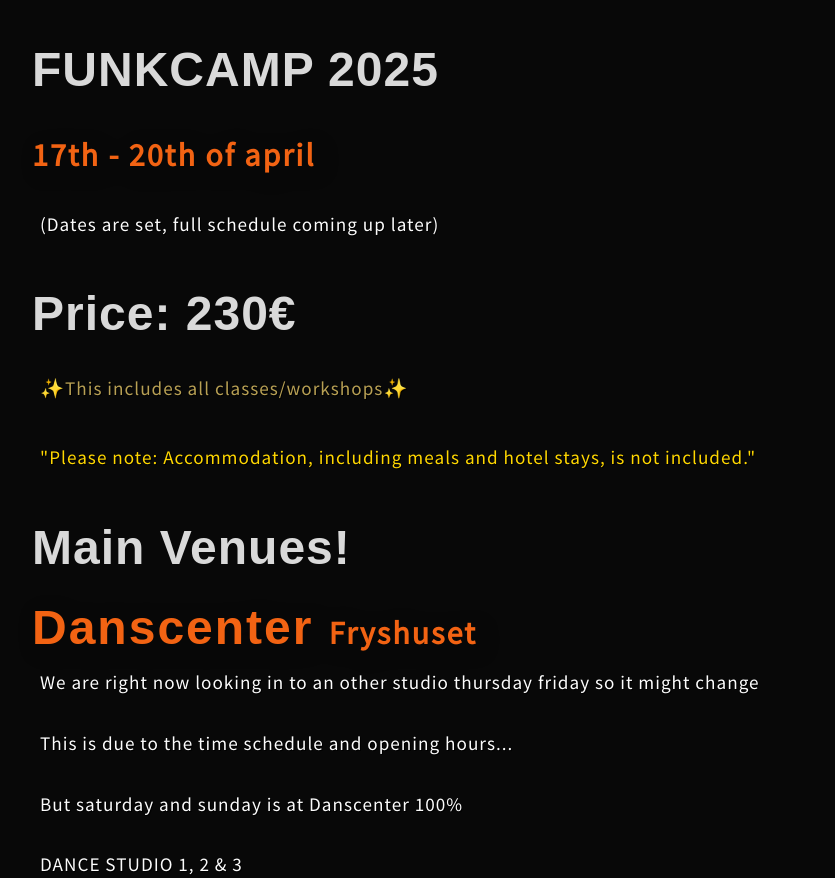
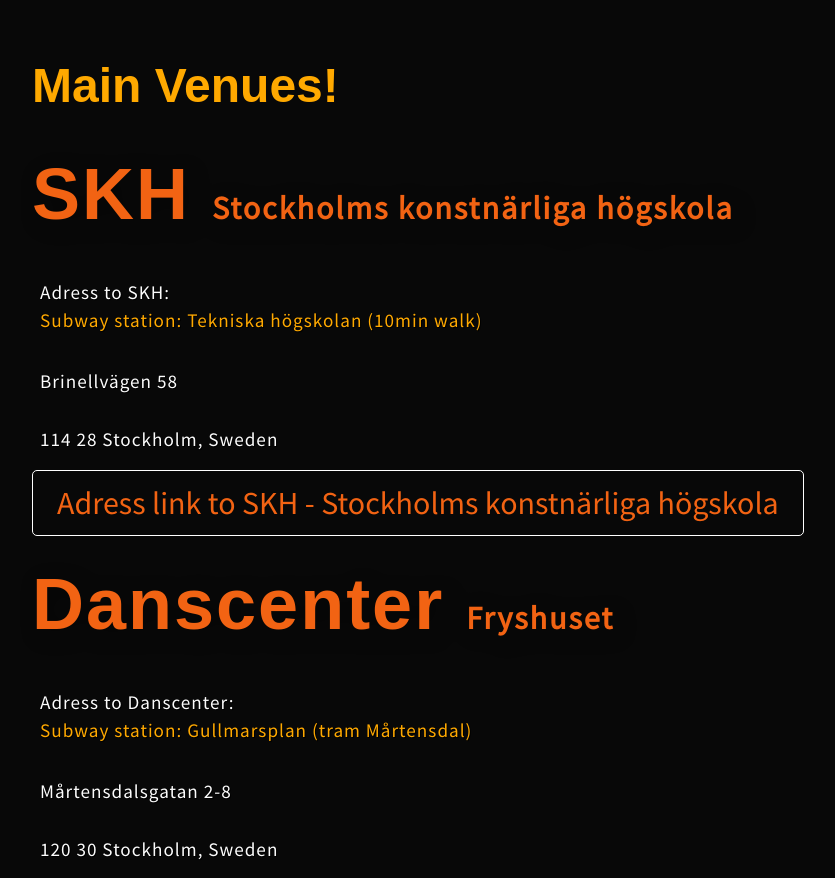
Before and after one commit to FunkSwe/locking, a React (Vite) app: page /funkcamp in a window 1280 px wide. Shown: the part 1900-2778 px from the top of the page, without its empty margins (208-1043 px from the left). Built offline with nearby package versions, Linux system fonts and the light colour scheme; a web font is replaced by a local one; what prettier-plugin-tailwindcss would draw is missing.

Commit message:
added to info, changes some paths

```diff
--- a/src/components/info/Info.jsx
+++ b/src/components/info/Info.jsx
@@ -8,36 +8,43 @@
 const Info = () => {
   return (
     <div className={styles.info}>
-      <h4>FUNKCAMP 2025</h4>
-      <h2>
-        <span>17th - 20th of april</span>
-      </h2>
-      <p>(Dates are set, full schedule coming up later)</p>
-      <br />
-      <h4>Price: 230&euro;</h4>
-      <p style={{ color: '#B8A054' }}>
-        ✨This includes all classes/workshops✨
-      </p>
-      <p style={{ color: '#FFD700' }}>
-        "Please note: Accommodation, including meals and hotel stays, is not
-        included."
-      </p>
-      {/*  <Image src={IMGBIO} alt='funkcamp' width={'100%'} height={'auto'} /> */}
       <div className={styles.adress}>
-        <h4>Main Venues!</h4>
+        <h3>Main Venues!</h3>
+
+        <h2 className={styles.name}>
+          SKH <span>Stockholms konstnärliga högskola</span>
+        </h2>
+        <p style={{ textAlign: 'left', marginTop: '2rem' }}>
+          Adress to SKH:
+          <br />
+          <span className={styles.subway}>
+            Subway station: Tekniska högskolan (10min walk)
+          </span>
+        </p>
+        <p>
+          Brinellvägen 58
+          <br />
+          <br />
+          114 28 Stockholm, Sweden
+        </p>
+        <Link
+          rel='stylesheet'
+          to='https://www.google.com/search?q=skh+brinellv%C3%A4gen+58&sca_esv=fb875f67547db07d&rlz=1C1BYYL_svSE957SE957&tbm=lcl&sxsrf=AHTn8zpQI6e_faFHWzjoOGF8Qa_Ch_flpg%3A1740391216234&ei=MEO8Z-fzDfDEwPAPmsK1yAM&ved=0ahUKEwjny9rBhtyLAxVwIhAIHRphDTkQ4dUDCAo&uact=5&oq=skh+brinellv%C3%A4gen+58&gs_lp=Eg1nd3Mtd2l6LWxvY2FsIhRza2ggYnJpbmVsbHbDpGdlbiA1ODICECYyCBAAGIAEGKIEMgUQABjvBTIIEAAYgAQYogQyBRAAGO8FMgUQABjvBUi-C1DGAlibCXAAeACQAQCYAYQBoAH1AqoBAzMuMbgBA8gBAPgBAZgCBKACkAPCAgYQABgWGB6YAwCIBgGSBwMyLjKgB_gR&sclient=gws-wiz-local'
+          target='_blank'
+        >
+          Adress link to SKH - Stockholms konstnärliga högskola
+        </Link>
+
         <h2 className={styles.name}>
           Danscenter <span>Fryshuset</span>
         </h2>
-        <p>
-          We are right now looking in to an other studio thursday friday so it
-          might change
+        <p style={{ textAlign: 'left', marginTop: '2rem' }}>
+          Adress to Danscenter:
+          <br />
+          <span className={styles.subway}>
+            Subway station: Gullmarsplan (tram Mårtensdal)
+          </span>
         </p>
-        <p>This is due to the time schedule and opening hours...</p>
-        <p>But saturday and sunday is at Danscenter 100%</p>
-        <p>DANCE STUDIO 1, 2 & 3</p>
-        <h4 style={{ textAlign: 'left', marginTop: '2rem' }}>
-          Adress for venue:
-        </h4>
         <p>
           Mårtensdalsgatan 2-8
           <br />
@@ -72,10 +79,11 @@
         17th of april
       </p>
       <ul style={{ textDecoration: 'none' }}>
-        <li>Time and schedule coming up soon... </li>
-        <li>Registration - </li>
-        {/*  <li>16.00-17.25 Teacher: Not set</li>
-        <li>17.30-18.45 Teacher: Not set</li> */}
+        <li>Pre-schedule</li>
+        <li>Registration - 15.30-16.00 </li>
+        <li>16.00-17.15 Teacher: Arvidos / </li>
+        <li>17.30-18.45 Teacher: Arvidos / </li>
+        <li>19.00-20.30 Teacher: Tony GOGO!</li>
         <li> doors close</li>
         <li>Rest for friday - reload - stretch - Chill</li>
       </ul>
@@ -88,8 +96,10 @@
       </p>
       <ul style={{ textDecoration: 'none' }}>
         <li>Schedule is coming up soon... </li>
-        {/*  <li>13.30-14.25 Teacher: Not set</li>
-        <li>15.30-16.55 Teacher: Not set</li> */}
+        <li>13.00-14.00 Teacher: Tony Gogo / </li>
+        <li>14.15-15.15 Teacher: Tony Gogo / </li>
+        <li>15.15 - 17.00 — Lunch break</li>
+        <li>17.00-21.00 Jam/Battle</li>
         <li> doors close</li>
         <li>Some plans in the making for this day</li>
       </ul>
--- a/src/components/info/Info.module.scss
+++ b/src/components/info/Info.module.scss
@@ -17,27 +17,18 @@
         color: $color-orange;
         filter: drop-shadow(5px 5px 10px rgba(0,0,0,.335));
 
-        &:nth-child(2) {
-          font-size: $font-size-xl;
-        }
-
         > span {
           font-size: $font-size-l;
         }
       }
 
 
-      .name {
-       font-size: clamp(2rem, 5vw, 6rem);
-       font-weight: 800;
-       filter: drop-shadow(5px 5px 10px rgba(0,0,0,.335));
-      }
+
 
       h4 {
         margin-top: 1rem;
         font-family: $font-alt;
-        margin-top: 2rem;
-        font-size: clamp($font-size-xl, 1rem + 2vw, $font-size-xxl);
+        font-size: clamp($font-size-l, 1rem + 2vw, $font-size-xl);
         color: $color-client-3;
         text-align: left;
         letter-spacing: 1px;
@@ -64,14 +55,19 @@
       }
     }
 
-    &>.adress {
+    .subway {
+      color: $color-yellow;
+    }
+
+    & .adress {
+      font-size: $font-size-l;
       margin: 1rem 0;
       display: flex;
       flex-direction: column;
       align-items: flex-start;
       justify-content: flex-start;
 
-      &>p {
+      & p {
         margin: 0;
         padding: 1rem 0.5rem;
         align-self: flex-start;
--- a/src/pages/Home/Hero.jsx
+++ b/src/pages/Home/Hero.jsx
@@ -50,7 +50,7 @@
             <HashLink to='/funkcamp/#teachers'>Teachers</HashLink>
           </Button>
           <Button variant='outline'>
-            <Link to='/funkcamp/contact'>Register</Link>
+            <Link to='/funkcamp/contact'>Contact</Link>
           </Button>
         </div>
       </div>
```
Also changed, not shown: 1 other file (tests, documents, lock files or other folders).
